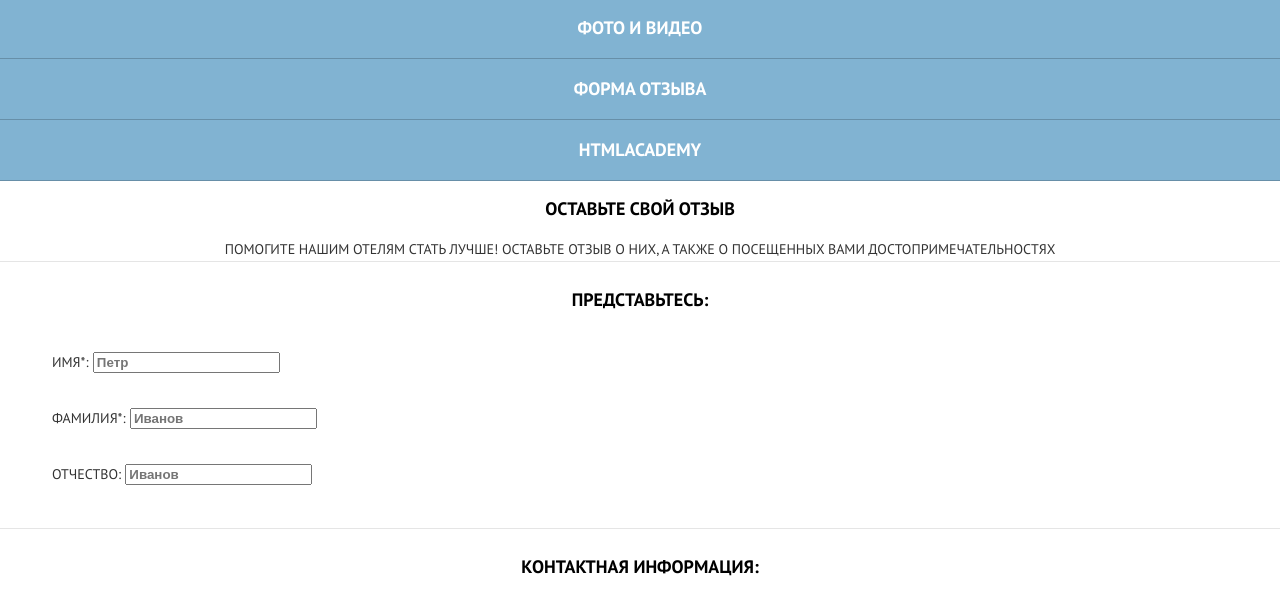
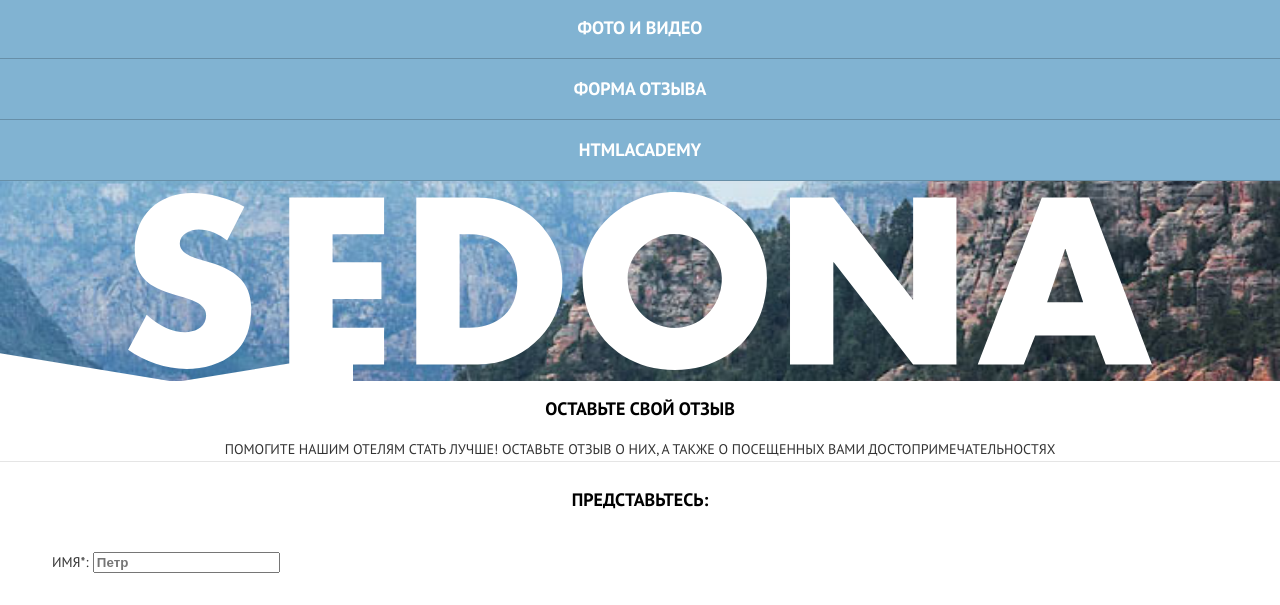
Before and after one commit to KovnerJenya/831689-sedona-1, a website: page source/form.html in a window 1280 px wide. Shown: the part 189-794 px from the top of the page. Drawn offline with nearby package versions, Linux system fonts and the light colour scheme; files that its build step writes are made by us from their sources.

Commit message:
Добавил фоновую на страницу формы

```diff
--- a/source/form.html
+++ b/source/form.html
@@ -30,6 +30,7 @@
       </nav>
     </header>
     <main class="page-main">
+      <div class="form-greeting"></div>
       <section class="reviews">
         <h1 class="reviews-form__title page-title">Оставьте свой отзыв</h1>
         <p class="reviews__description">
--- a/source/less/blocks/page-main.less
+++ b/source/less/blocks/page-main.less
@@ -43,3 +43,25 @@
   }
 
 }
+.form-greeting {
+    position: relative;
+    background-image: url("../img/text-sedona.svg"), url("../img/bg-back-mobile@1x.jpg");
+    background-size: 80%, cover;
+    background-repeat: no-repeat;
+    background-position-y: center, center;
+    background-position-x: center, center;
+    min-height: 200px;
+
+    &::after {
+      content: "";
+      position: absolute;
+      bottom: -1px;
+      width: 353px;
+      height: 57px;
+      background-image: url(../img/bg-intro-triangle-mobile.svg);
+      background-repeat: no-repeat;
+      background-position: 0 100%;
+      background-size: contain;
+    }
+
+  }
```
